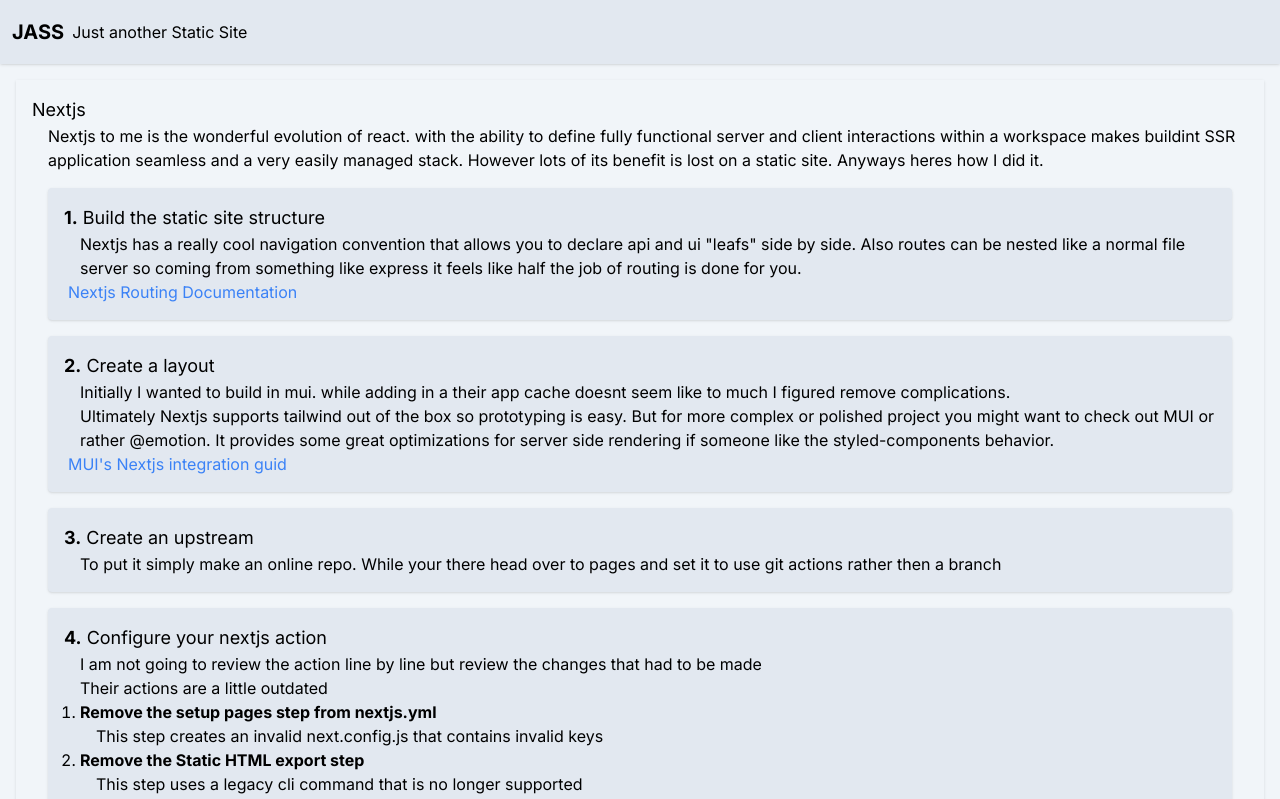
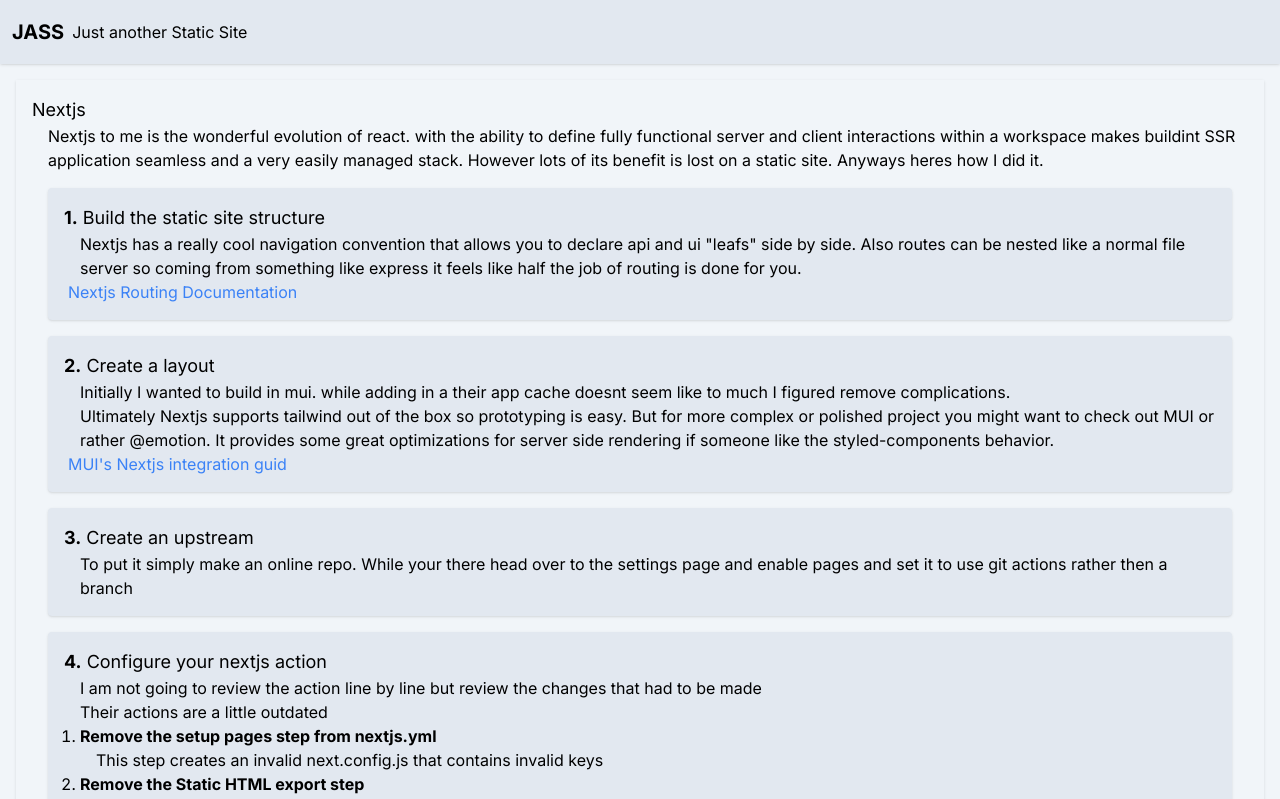
Before and after one commit to IrwinJames-FS/static-site, a Next.js app: page / in a window 1280 px wide. Shown: the top 799 px of the page. Built offline with nearby package versions, Linux system fonts and the light colour scheme.

Commit message:
Updated some verbiage

```diff
--- a/src/app/page.tsx
+++ b/src/app/page.tsx
@@ -28,7 +28,7 @@
 
         <Section>
           <Title step={3} title="Create an upstream"/>
-          <P>To put it simply make an online repo. While your there head over to pages and set it to use git actions rather then a branch</P>
+          <P>To put it simply make an online repo. While your there head over to the settings page and enable pages and set it to use git actions rather then a branch</P>
         </Section>
 
         <Section>
```
